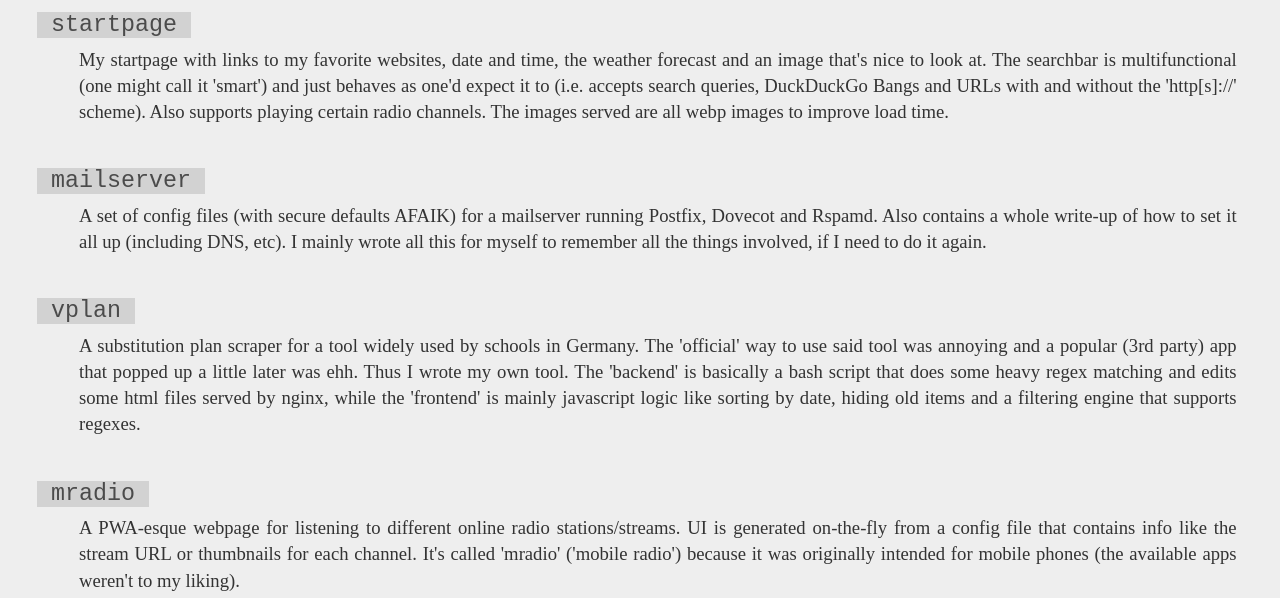
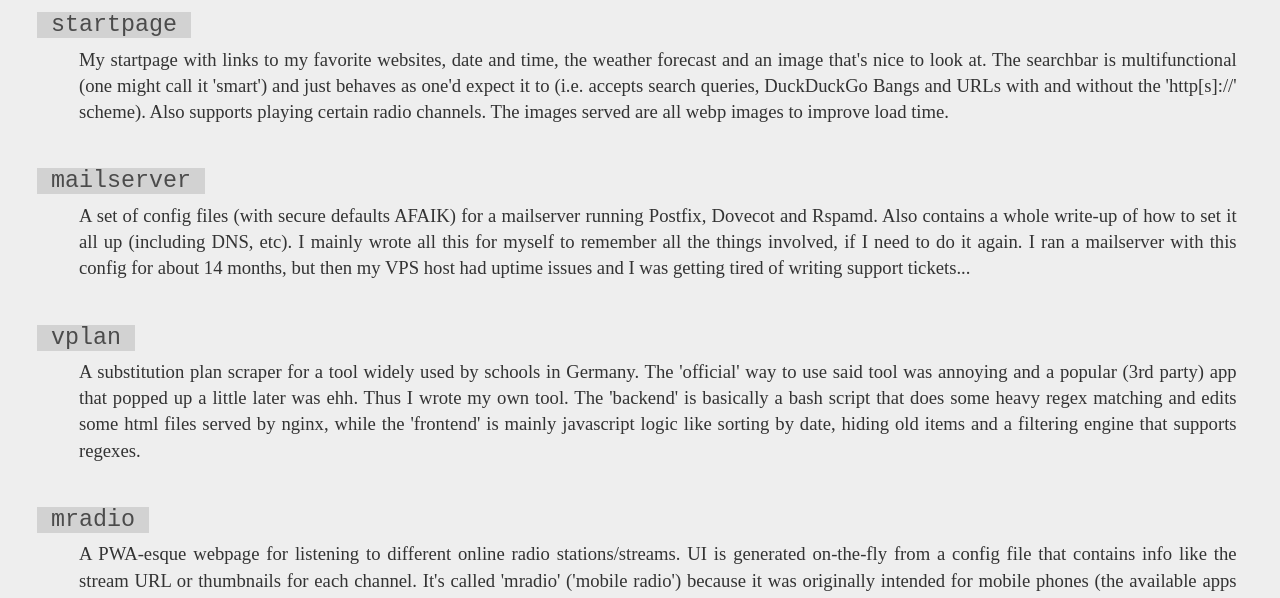
Before and after one commit to hyphenc/hyphenc.github.io, a plain HTML site: page index.html in a window 1280 px wide. Shown: the part 201-799 px from the top of the page. Drawn offline with Linux system fonts and the light colour scheme.

Commit message:
update mailserver info

```diff
--- a/index.html
+++ b/index.html
@@ -28,7 +28,7 @@
 <dt><a href="https://github.com/hyphenc/startpage">&nbsp;startpage&nbsp;</a></dt>
 <dd>My startpage with links to my favorite websites, date and time, the weather forecast and an image that's nice to look at. The searchbar is multifunctional (one might call it 'smart') and just behaves as one'd expect it to (i.e. accepts search queries, DuckDuckGo Bangs and URLs with and without the 'http[s]://' scheme). Also supports playing certain radio channels. The images served are all webp images to improve load time.</dd>
 <dt><a href="https://github.com/hyphenc/mailserver">&nbsp;mailserver&nbsp;</a></dt>
-<dd>A set of config files (with secure defaults AFAIK) for a mailserver running Postfix, Dovecot and Rspamd. Also contains a whole write-up of how to set it all up (including DNS, etc). I mainly wrote all this for myself to remember all the things involved, if I need to do it again.</dd>
+<dd>A set of config files (with secure defaults AFAIK) for a mailserver running Postfix, Dovecot and Rspamd. Also contains a whole write-up of how to set it all up (including DNS, etc). I mainly wrote all this for myself to remember all the things involved, if I need to do it again. I ran a mailserver with this config for about 14 months, but then my VPS host had uptime issues and I was getting tired of writing support tickets...</dd>
 <dt><a href="https://github.com/hyphenc/vplan">&nbsp;vplan&nbsp;</a></dt>
 <dd>A substitution plan scraper for a tool widely used by schools in Germany. The 'official' way to use said tool was annoying and a popular (3rd party) app that popped up a little later was ehh. Thus I wrote my own tool. The 'backend' is basically a bash script that does some heavy regex matching and edits some html files served by nginx, while the 'frontend' is mainly javascript logic like sorting by date, hiding old items and a filtering engine that supports regexes.</dd>
 <dt><a href="https://github.com/hyphenc/mradio">&nbsp;mradio&nbsp;</a></dt>
```
